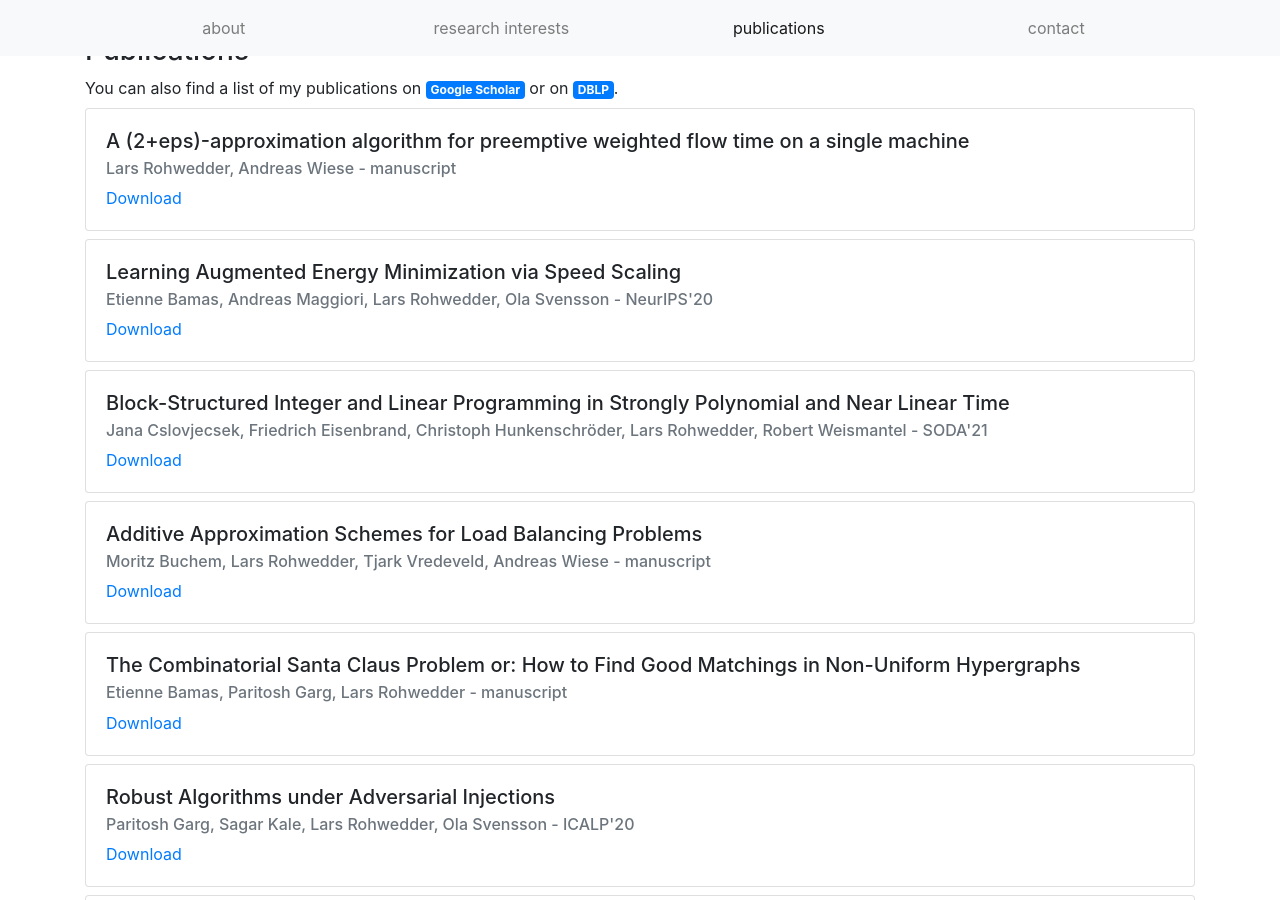
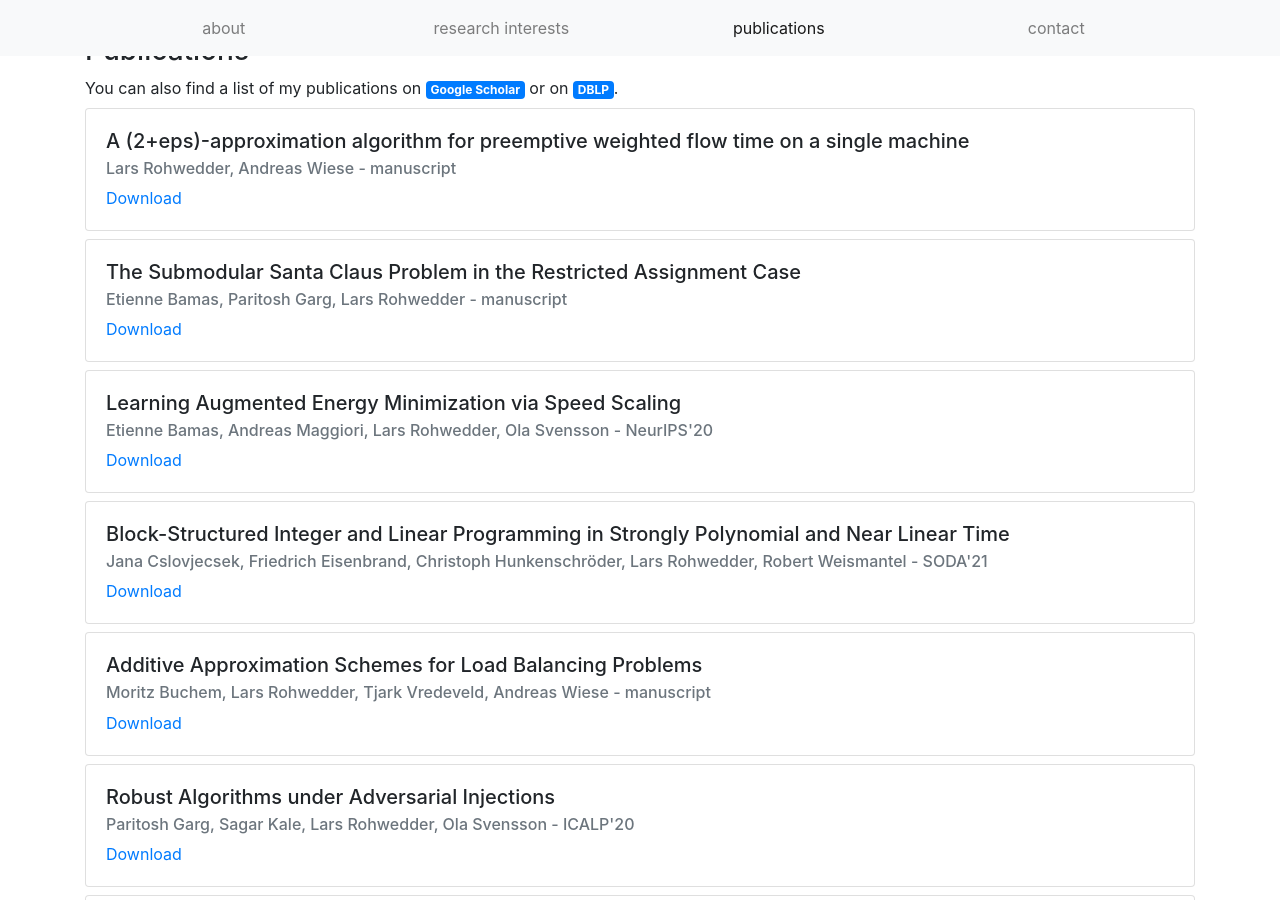
Before and after one commit to larsrohwedder/larsrohwedder.github.io, a Jekyll site: the page built from index.html, in a window 1280 px wide and 900 px high, scrolled down 1707 px. Built offline with Jekyll 4.4.1, drawn with Linux system fonts in a browser that asks for light colours.

Commit message:
publication update

```diff
--- a/_data/publications.yml
+++ b/_data/publications.yml
@@ -2,6 +2,11 @@
   title: "A (2+eps)-approximation algorithm for preemptive weighted flow time on a single machine"
   conference: "manuscript"
   preprint: "https://arxiv.org/abs/2011.05676"
+
+- authors: "Etienne Bamas, Paritosh Garg, Lars Rohwedder"
+  title: "The Submodular Santa Claus Problem in the Restricted Assignment Case"
+  conference: "manuscript"
+  preprint: "https://arxiv.org/abs/2011.06939"
 
 - authors: "Etienne Bamas, Andreas Maggiori, Lars Rohwedder, Ola Svensson"
   title: "Learning Augmented Energy Minimization via Speed Scaling"
@@ -17,11 +22,6 @@
   title: "Additive Approximation Schemes for Load Balancing Problems"
   conference: "manuscript"
   preprint: "https://arxiv.org/abs/2007.09333"
-
-- authors: "Etienne Bamas, Paritosh Garg, Lars Rohwedder"
-  title: "The Combinatorial Santa Claus Problem or: How to Find Good Matchings in Non-Uniform Hypergraphs"
-  conference: "manuscript"
-  preprint: "https://arxiv.org/abs/2007.09116"
 
 - authors: "Paritosh Garg, Sagar Kale, Lars Rohwedder, Ola Svensson"
   title: "Robust Algorithms under Adversarial Injections"
```
Also changed, not shown: 1 other file.
